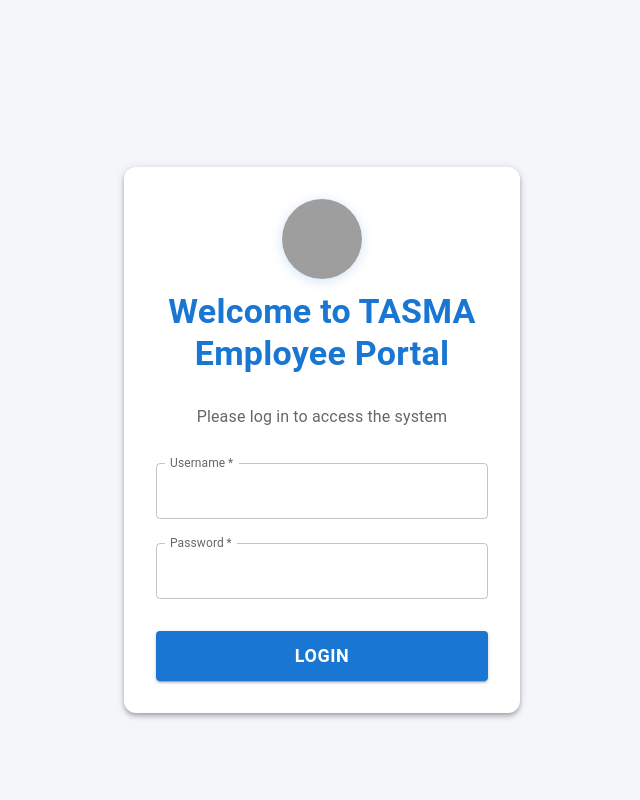
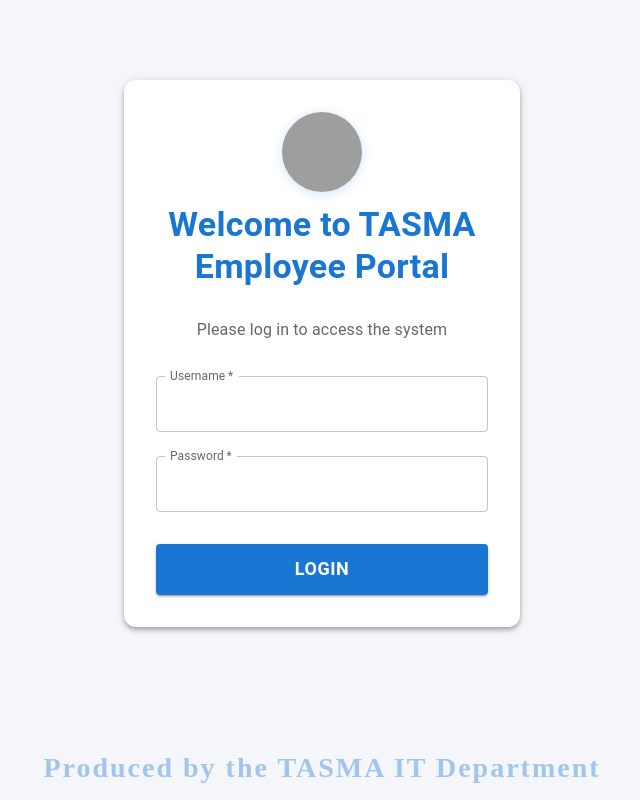
Before and after one commit to SethmaduSandeepa/employee-system, a React (Create React App) app in the folder frontend/: page / in a window 1280 px wide. Shown: the whole page, without its empty margins (318-958 px from the left). Built offline with nearby package versions, Linux system fonts and the light colour scheme; grey boxes are pictures that could not be loaded; some icons are missing.

Commit message:
Increase watermark visibility and font size

```diff
--- a/frontend/src/App.js
+++ b/frontend/src/App.js
@@ -14,7 +14,8 @@ function App() {
   const handleLogin = () => setIsLoggedIn(true);
 
   return (
-    <Routes>
+    <Box sx={{ minHeight: '100vh', width: '100vw', position: 'relative' }}>
+      <Routes>
       {/* Show AdminLogin at root until logged in */}
       <Route
         path="/"
@@ -118,7 +119,28 @@ function App() {
       />
       {/* Fallback: redirect all other routes to root */}
       <Route path="*" element={<Navigate to="/" replace />} />
-    </Routes>
+      </Routes>
+      {/* Watermark at the bottom of every page */}
+      <Box
+        sx={{
+          position: 'fixed',
+          bottom: 16,
+          left: 0,
+          width: '100vw',
+          textAlign: 'center',
+          pointerEvents: 'none',
+          zIndex: 0,
+          opacity: 0.38,
+          fontSize: { xs: 18, sm: 22, md: 28 },
+          fontWeight: 800,
+          color: '#1976d2',
+          userSelect: 'none',
+          letterSpacing: 2,
+        }}
+      >
+        Produced by the TASMA IT Department
+      </Box>
+    </Box>
   );
 }
 
```
